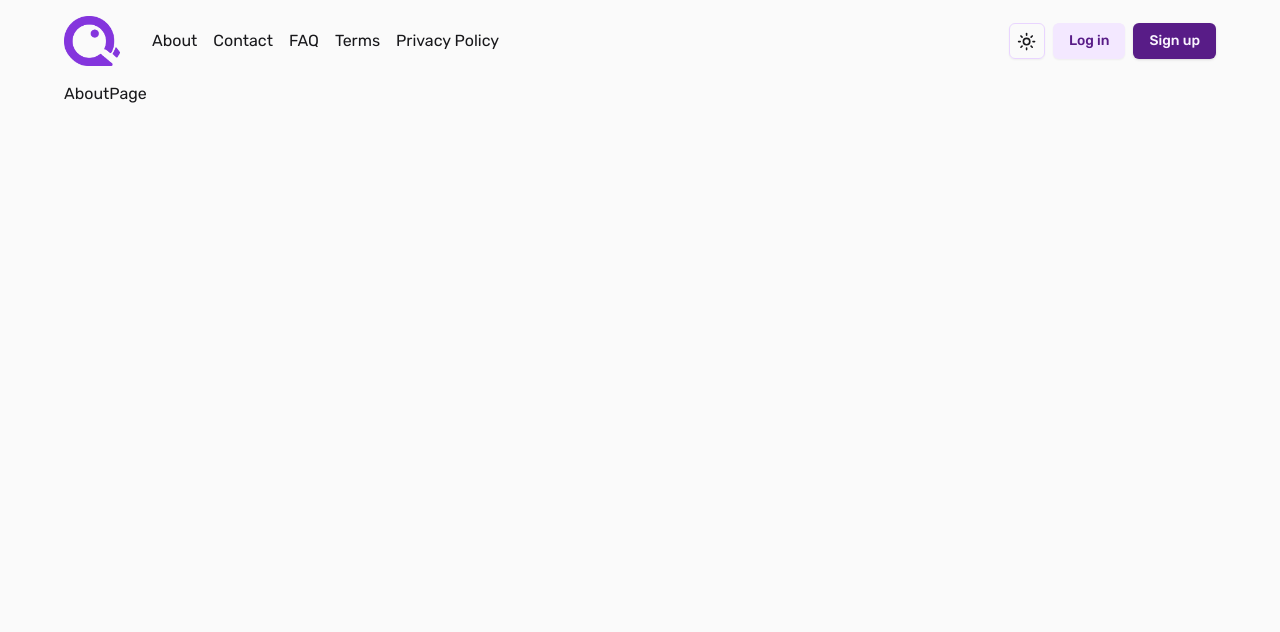
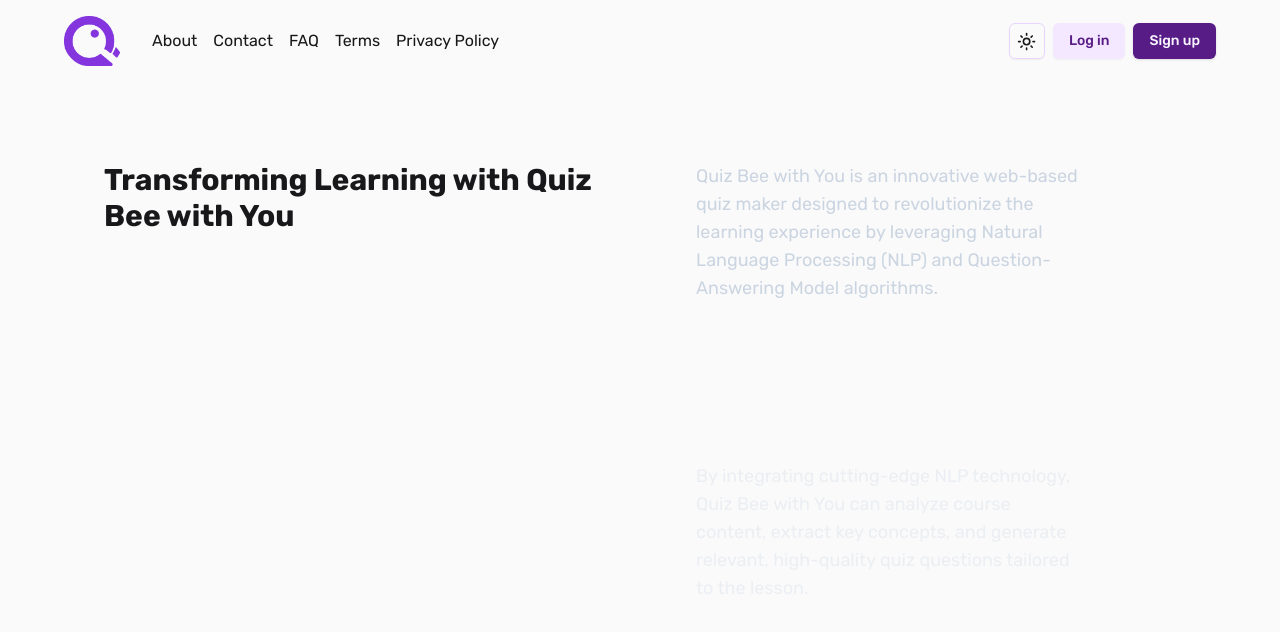
Before and after one commit to JimsRob12/eduQuest-web-system, a React (Vite) app: page /about in a window 1280 px wide. Shown: the top 632 px of the page. Built offline with nearby package versions, Linux system fonts and the light colour scheme; a web font is replaced by a local one.

Commit message:
Refactor landing page layout and components, and add StickyScroll component

```diff
--- a/src/components/Public/AboutPage.tsx
+++ b/src/components/Public/AboutPage.tsx
@@ -1,3 +1,27 @@
+import { StickyScroll } from "../Shared/sticky-scroll";
+
 export default function AboutPage() {
-  return <div>AboutPage</div>;
+  const content = [
+    {
+      title: "Transforming Learning with Quiz Bee with You",
+      description: `Quiz Bee with You is an innovative web-based quiz maker designed to revolutionize the learning experience by leveraging Natural Language Processing (NLP) and Question-Answering Model algorithms.`,
+      content: <div>Interactive Content for Section 1</div>,
+    },
+    {
+      title: "Powered by Cutting-Edge NLP Technology",
+      description: `By integrating cutting-edge NLP technology, Quiz Bee with You can analyze course content, extract key concepts, and generate relevant, high-quality quiz questions tailored to the lesson.`,
+      content: <div>Interactive Content for Section 2</div>,
+    },
+    {
+      title: "A Smarter Way to Create Quizzes",
+      description: `Whether you are a teacher, student, or educational institution, Quiz Bee with You is here to make quiz-making smarter, faster, and more effective.`,
+      content: <div>Interactive Content for Section 3</div>,
+    },
+  ];
+
+  return (
+    <>
+      <StickyScroll content={content} />
+    </>
+  );
 }
--- /dev/null
+++ b/src/components/Shared/sticky-scroll.tsx
@@ -0,0 +1,107 @@
+/* eslint-disable @typescript-eslint/no-explicit-any */
+import React, { useEffect, useRef, useState } from "react";
+import { useMotionValueEvent, useScroll } from "framer-motion";
+import { motion } from "framer-motion";
+import { cn } from "@/lib/utils";
+
+export const StickyScroll = ({
+  content,
+  contentClassName,
+}: {
+  content: {
+    title: string;
+    description: string;
+    content?: React.ReactNode | any;
+  }[];
+  contentClassName?: string;
+}) => {
+  const [activeCard, setActiveCard] = useState(0);
+  const ref = useRef<any>(null);
+  const { scrollYProgress } = useScroll({
+    container: ref,
+    offset: ["start start", "end start"],
+  });
+  const cardLength = content.length;
+
+  useMotionValueEvent(scrollYProgress, "change", (latest) => {
+    const cardsBreakpoints = content.map((_, index) => index / cardLength);
+    const closestBreakpointIndex = cardsBreakpoints.reduce(
+      (acc, breakpoint, index) => {
+        const distance = Math.abs(latest - breakpoint);
+        if (distance < Math.abs(latest - cardsBreakpoints[acc])) {
+          return index;
+        }
+        return acc;
+      },
+      0,
+    );
+    setActiveCard(closestBreakpointIndex);
+  });
+
+  const backgroundColors = [
+    "var(--slate-900)",
+    "var(--black)",
+    "var(--neutral-900)",
+  ];
+  const linearGradients = [
+    "linear-gradient(to bottom right, var(--cyan-500), var(--emerald-500))",
+    "linear-gradient(to bottom right, var(--pink-500), var(--indigo-500))",
+    "linear-gradient(to bottom right, var(--orange-500), var(--yellow-500))",
+  ];
+
+  const [backgroundGradient, setBackgroundGradient] = useState(
+    linearGradients[0],
+  );
+
+  useEffect(() => {
+    setBackgroundGradient(linearGradients[activeCard % linearGradients.length]);
+  }, [activeCard]);
+
+  return (
+    <motion.div
+      animate={{
+        backgroundColor: backgroundColors[activeCard % backgroundColors.length],
+      }}
+      className="relative grid h-[40rem] grid-cols-2 justify-center space-x-10 overflow-y-auto rounded-md p-10"
+      ref={ref}
+    >
+      <div
+        style={{ background: backgroundGradient }}
+        className={cn(
+          "sticky top-10 hidden h-60 w-full overflow-hidden rounded-md bg-white lg:block",
+          contentClassName,
+        )}
+      >
+        <h1 className="text-xl font-bold md:text-3xl">
+          {content[activeCard].title ?? null}
+        </h1>
+      </div>
+      <div className="relative flex items-start px-4">
+        <div className="max-w-2xl">
+          {content.map((item, index) => (
+            <div
+              key={item.title + index}
+              className={`${index !== 0 ? "my-40" : "my-10"}`}
+            >
+              {/* <motion.h2
+                initial={{ opacity: 0 }}
+                animate={{ opacity: activeCard === index ? 1 : 0.3 }}
+                className="text-2xl font-bold text-slate-100"
+              >
+                {item.title}
+              </motion.h2> */}
+              <motion.p
+                initial={{ opacity: 0 }}
+                animate={{ opacity: activeCard === index ? 1 : 0.3 }}
+                className={`max-w-sm text-lg text-slate-300`}
+              >
+                {item.description}
+              </motion.p>
+            </div>
+          ))}
+          <div className="h-[21.5rem]" />
+        </div>
+      </div>
+    </motion.div>
+  );
+};
```
